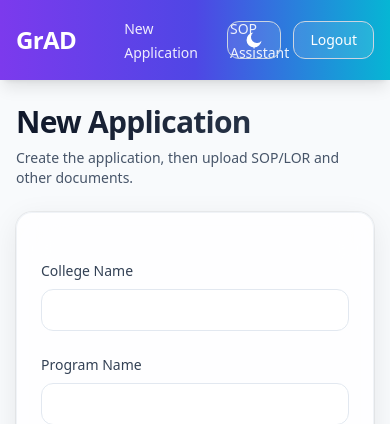
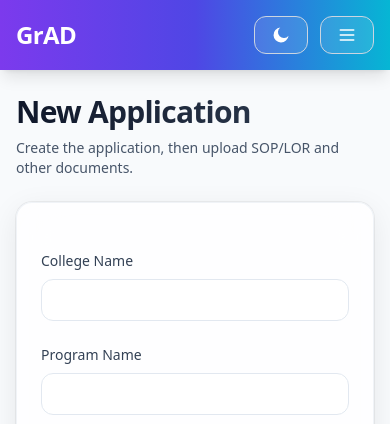
Before and after one commit to NotTanJune/GrAD, a Django app: page /applications/new/ in a window 390 px wide. Shown: the top 424 px of the page. Run offline with Django 5.2, Linux system fonts and the light colour scheme; a user stored in the database is signed in; some libraries are stand-ins or nearby versions.

Commit message:
Responsive mobile header: collapse nav links into toggleable menu; prevent overlap while preserving style

```diff
--- a/applications/views.py
+++ b/applications/views.py
@@ -43,9 +43,8 @@ def application_attachments(request, pk: int):
 @login_required
 @require_POST
 def delete_application(request, pk):
-    is_htmx = (
-        request.headers.get("HX-Request", "").lower() == "true"
-        or bool(request.META.get("HTTP_HX_REQUEST"))
+    is_htmx = request.headers.get("HX-Request", "").lower() == "true" or bool(
+        request.META.get("HTTP_HX_REQUEST")
     )
     # Be defensive to avoid surfacing a 404 page to htmx requests.
     # If not found, return an empty response so the row can be swapped out gracefully.
--- a/templates/base.html
+++ b/templates/base.html
@@ -98,7 +98,7 @@
   <!-- Top gradient nav -->
   <header class="sticky top-0 z-30">
     <div class="bg-gradient-to-r from-violet-600 via-indigo-600 to-cyan-500 shadow-lg">
-      <nav class="container">
+      <nav class="container" x-data="{ mobileOpen: false }">
         <div class="py-4 flex items-center gap-6 flex-wrap md:flex-nowrap text-white">
           <!-- Brand: far left -->
           <a href="/" class="flex items-center gap-2 font-bold text-2xl tracking-tight hover:scale-105 transition-transform">
@@ -108,7 +108,7 @@
 
           <div class="flex-1 min-w-0">
             {% if user.is_authenticated %}
-            <ul class="flex items-center gap-8 pl-6">
+            <ul class="hidden md:flex items-center gap-8 pl-6">
               <li>
                 <a href="/applications/new/" class="nav-link text-white/90 hover:text-white font-medium">New Application</a>
               </li>
@@ -137,12 +137,37 @@
             </button>
 
             {% if user.is_authenticated %}
-              <form action="/accounts/logout/" method="post" class="inline">
+              <form action="/accounts/logout/" method="post" class="hidden md:inline">
                 {% csrf_token %}
                 <button class="btn-ghost bg-white/10 text-white hover:bg-white/20 font-medium transition-all duration-200">Logout</button>
               </form>
             {% else %}
-              <a href="/accounts/login/" class="btn-ghost bg-white/10 text-white hover:bg-white/20 font-medium transition-all duration-200">Log in</a>
+              <a href="/accounts/login/" class="hidden md:inline btn-ghost bg-white/10 text-white hover:bg-white/20 font-medium transition-all duration-200">Log in</a>
+            {% endif %}
+
+            <!-- Mobile menu toggle -->
+            <button @click="mobileOpen = !mobileOpen" :aria-expanded="mobileOpen"
+                    class="md:hidden btn-ghost bg-white/10 text-white hover:bg-white/20"
+                    title="Menu">
+              <svg xmlns="http://www.w3.org/2000/svg" class="h-5 w-5" viewBox="0 0 24 24" fill="none" stroke="currentColor">
+                <path stroke-linecap="round" stroke-linejoin="round" stroke-width="2" d="M4 6h16M4 12h16M4 18h16" />
+              </svg>
+            </button>
+          </div>
+        </div>
+
+        <!-- Mobile dropdown panel -->
+        <div class="md:hidden text-white/90" x-show="mobileOpen" x-transition.opacity x-transition.duration.150ms>
+          <div class="pb-4 space-y-2">
+            {% if user.is_authenticated %}
+              <a href="/applications/new/" class="block btn-ghost bg-white/10 hover:bg-white/20">New Application</a>
+              <a href="/applications/sop-assistant/" class="block btn-ghost bg-white/10 hover:bg-white/20">SOP Assistant</a>
+              <form action="/accounts/logout/" method="post">
+                {% csrf_token %}
+                <button class="w-full text-left btn-ghost bg-white/10 hover:bg-white/20">Logout</button>
+              </form>
+            {% else %}
+              <a href="/accounts/login/" class="block btn-ghost bg-white/10 hover:bg-white/20">Log in</a>
             {% endif %}
           </div>
         </div>
```
